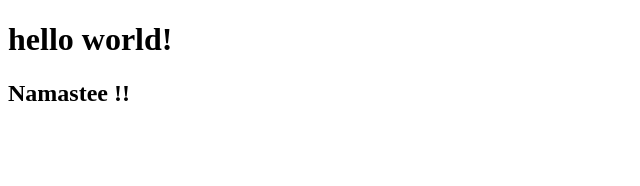
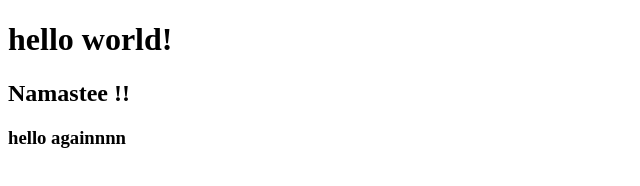
Before and after one commit to khuship-tech/pratice4, a plain HTML site: page index.html in a window 1280 px wide. Shown: the whole page, without its empty margins (0-640 px from the left). Drawn offline with Linux system fonts and the light colour scheme.

Commit message:
d commit

```diff
--- a/index.html
+++ b/index.html
@@ -8,5 +8,6 @@
 <body>
     <h1>hello world!</h1>
     <h2>Namastee !!</h2>
+    <h3>hello againnnn</h3>
 </body>
 </html>
```
